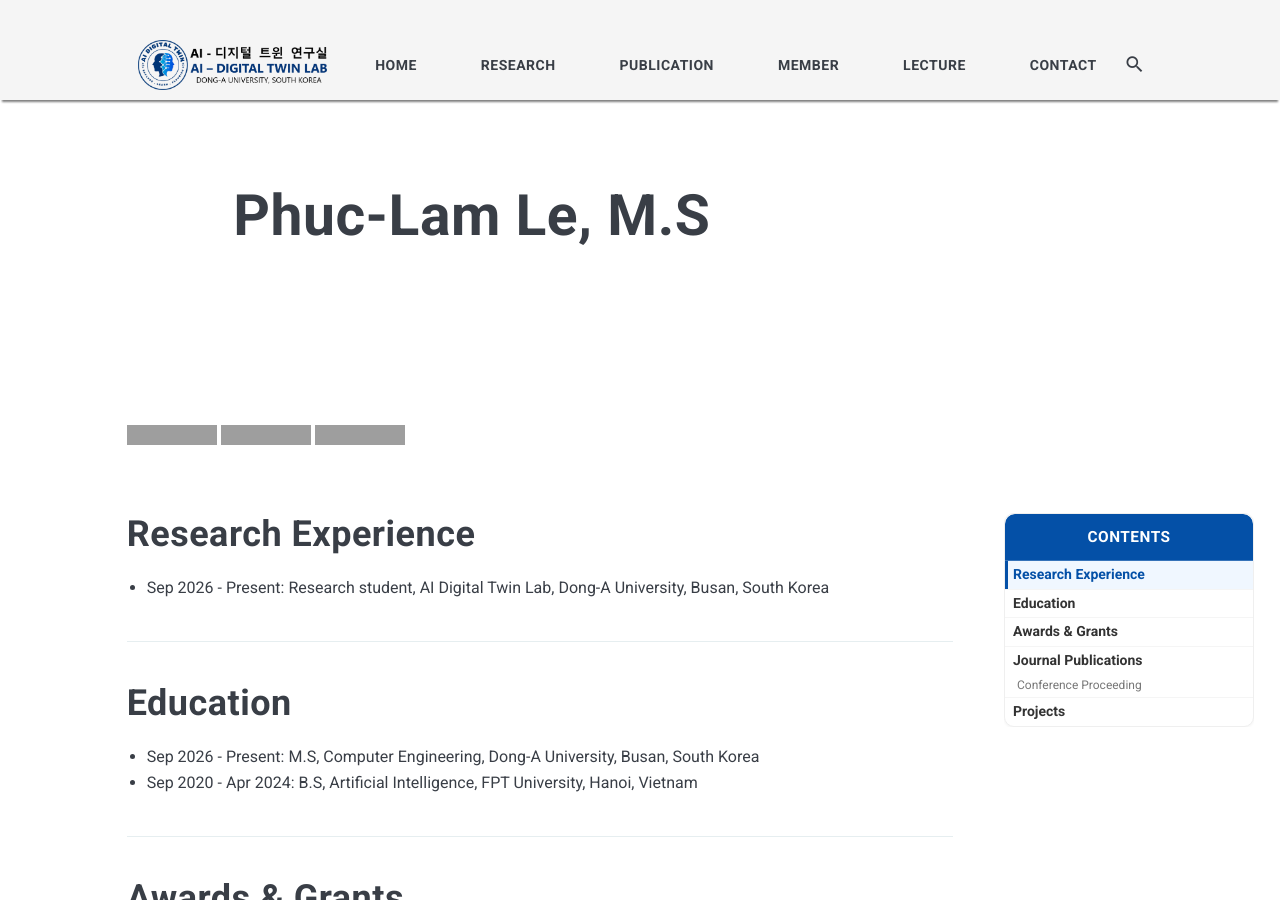
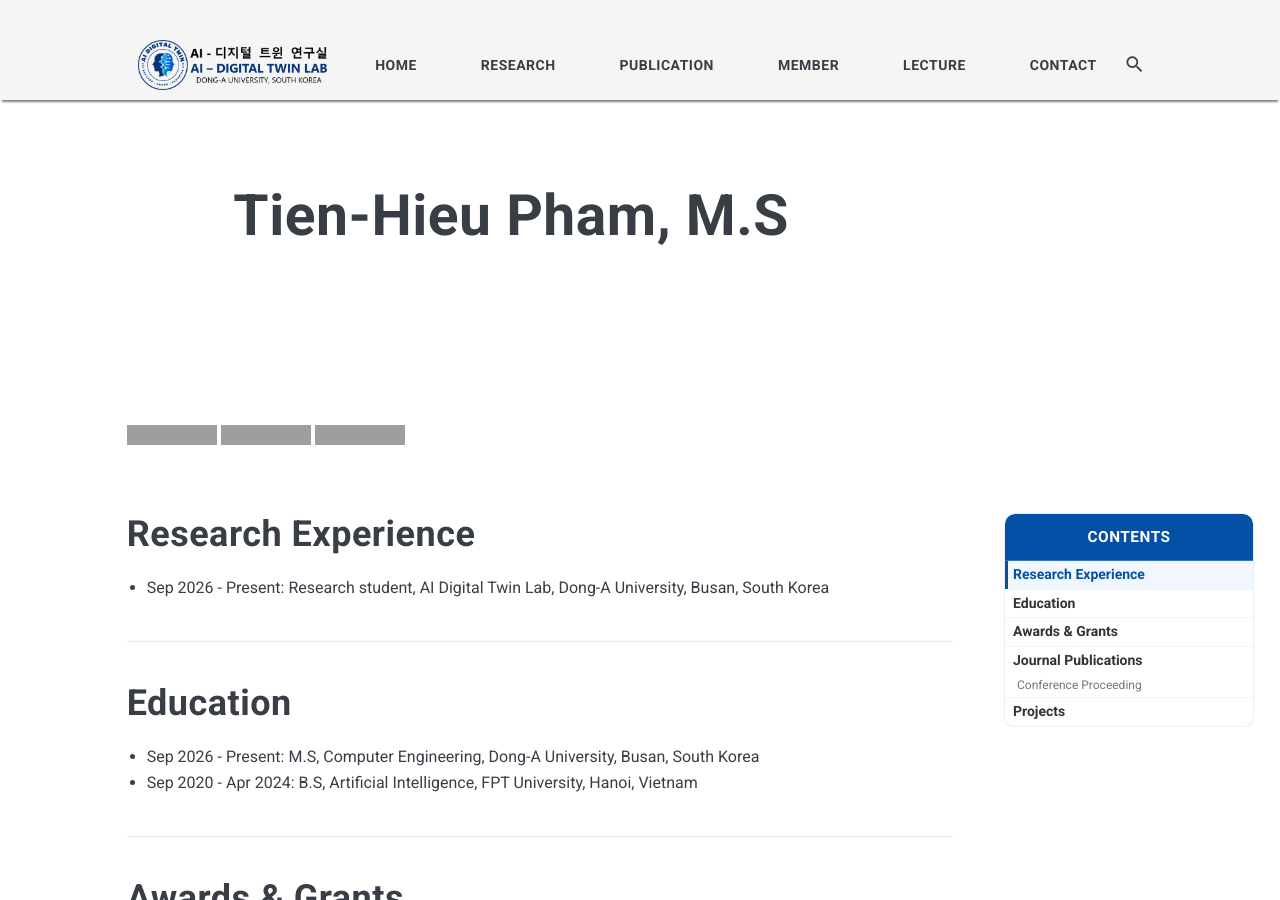
Before and after one commit to AIDTLab-DAU/AIDTLab-DAU.github.io, a Jekyll site: the page built from _pages/master/99-thp.md, in a window 1280 px wide and 900 px high. Built offline with Jekyll 4.4.1, drawn with Linux system fonts in a browser that asks for light colours; nearby versions of some CDN libraries; grey boxes are pictures that could not be loaded.

Commit message:
Updated Hieu's Profile

```diff
--- a/_pages/master/99-thp.md
+++ b/_pages/master/99-thp.md
@@ -1,6 +1,6 @@
 ---
 layout: page
-title: "Phuc-Lam Le, M.S"
+title: "Tien-Hieu Pham, M.S"
 permalink: /member/master/thp
 image:
 toc: true
```
